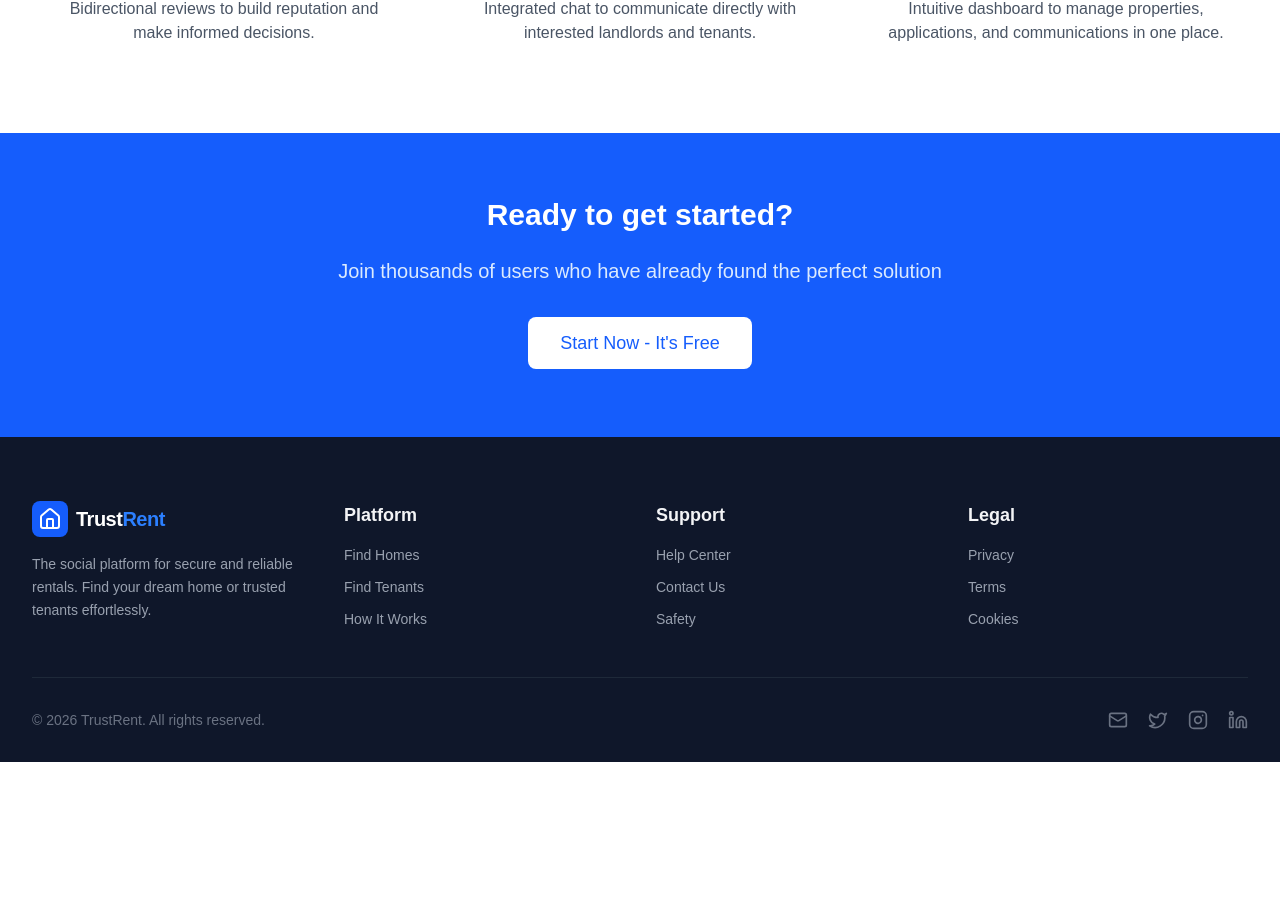
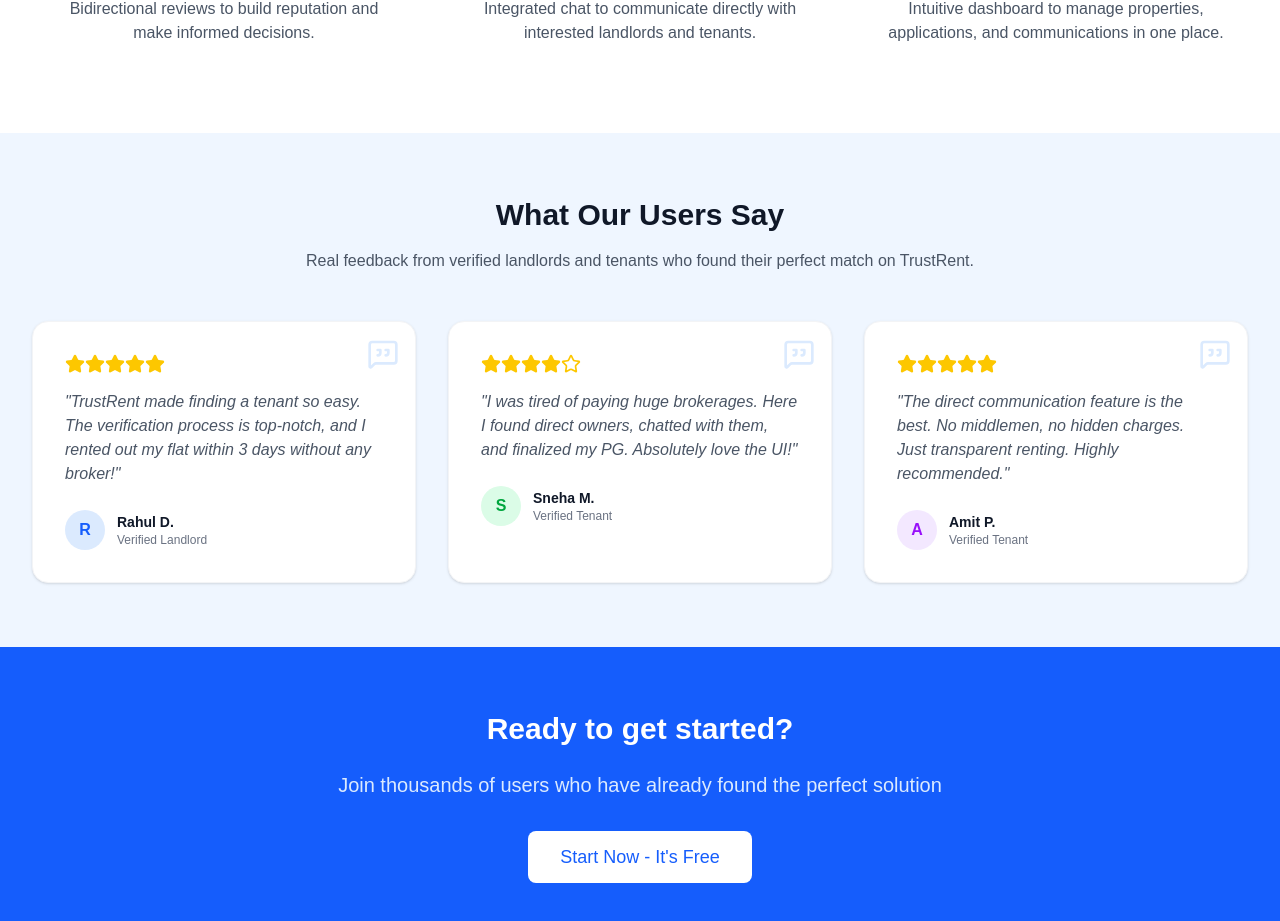
Before and after one commit to Anway-2003/trustrent-frontend, a Next.js app: page / in a window 1280 px wide. Shown: the part 972-1893 px from the top of the page. Before the commit the page ends 1734 px from the top, so only its background shows below. Built offline with nearby package versions, Linux system fonts and the light colour scheme.

Commit message:
Homepage update

```diff
--- a/src/app/homepage.tsx
+++ b/src/app/homepage.tsx
@@ -1,8 +1,8 @@
 'use client';
 
 import Link from 'next/link';
-// Added Twitter, Instagram, Linkedin, and Mail icons for the new footer
-import { Home, Users, Star, MessageCircle, Search, Shield, User, Twitter, Instagram, Linkedin, Mail } from 'lucide-react';
+// Added Twitter, Instagram, Linkedin, Mail, and MessageSquareQuote icons
+import { Home, Users, Star, MessageCircle, Search, Shield, User, Twitter, Instagram, Linkedin, Mail, MessageSquareQuote } from 'lucide-react';
 import { useAuth } from '@/hooks/useAuth';
 import Navigation from '@/components/Navigation';
 
@@ -119,6 +119,80 @@ export default function HomePage() {
                   Intuitive dashboard to manage properties, applications,
                   and communications in one place.
                 </p>
+              </div>
+            </div>
+          </div>
+        </section>
+
+        {/* 🟢 Testimonials / Feedback Section Added Here */}
+        <section className="py-16 bg-blue-50">
+          <div className="max-w-7xl mx-auto px-4 sm:px-6 lg:px-8">
+            <h2 className="text-3xl font-bold text-center text-gray-900 mb-4">
+              What Our Users Say
+            </h2>
+            <p className="text-center text-gray-600 mb-12 max-w-2xl mx-auto">
+              Real feedback from verified landlords and tenants who found their perfect match on TrustRent.
+            </p>
+
+            <div className="grid grid-cols-1 md:grid-cols-3 gap-8">
+              {/* Feedback 1 */}
+              <div className="bg-white p-8 rounded-2xl shadow-sm border border-gray-100 relative">
+                <MessageSquareQuote className="absolute top-4 right-4 h-8 w-8 text-blue-100" />
+                <div className="flex text-yellow-400 mb-4">
+                  <Star className="h-5 w-5 fill-current" /><Star className="h-5 w-5 fill-current" /><Star className="h-5 w-5 fill-current" /><Star className="h-5 w-5 fill-current" /><Star className="h-5 w-5 fill-current" />
+                </div>
+                <p className="text-gray-600 mb-6 italic">
+                  "TrustRent made finding a tenant so easy. The verification process is top-notch, and I rented out my flat within 3 days without any broker!"
+                </p>
+                <div className="flex items-center">
+                  <div className="h-10 w-10 bg-blue-100 rounded-full flex items-center justify-center text-blue-600 font-bold">
+                    R
+                  </div>
+                  <div className="ml-3">
+                    <p className="text-sm font-bold text-gray-900">Rahul D.</p>
+                    <p className="text-xs text-gray-500">Verified Landlord</p>
+                  </div>
+                </div>
+              </div>
+
+              {/* Feedback 2 */}
+              <div className="bg-white p-8 rounded-2xl shadow-sm border border-gray-100 relative">
+                <MessageSquareQuote className="absolute top-4 right-4 h-8 w-8 text-blue-100" />
+                <div className="flex text-yellow-400 mb-4">
+                  <Star className="h-5 w-5 fill-current" /><Star className="h-5 w-5 fill-current" /><Star className="h-5 w-5 fill-current" /><Star className="h-5 w-5 fill-current" /><Star className="h-5 w-5" />
+                </div>
+                <p className="text-gray-600 mb-6 italic">
+                  "I was tired of paying huge brokerages. Here I found direct owners, chatted with them, and finalized my PG. Absolutely love the UI!"
+                </p>
+                <div className="flex items-center">
+                  <div className="h-10 w-10 bg-green-100 rounded-full flex items-center justify-center text-green-600 font-bold">
+                    S
+                  </div>
+                  <div className="ml-3">
+                    <p className="text-sm font-bold text-gray-900">Sneha M.</p>
+                    <p className="text-xs text-gray-500">Verified Tenant</p>
+                  </div>
+                </div>
+              </div>
+
+              {/* Feedback 3 */}
+              <div className="bg-white p-8 rounded-2xl shadow-sm border border-gray-100 relative">
+                <MessageSquareQuote className="absolute top-4 right-4 h-8 w-8 text-blue-100" />
+                <div className="flex text-yellow-400 mb-4">
+                  <Star className="h-5 w-5 fill-current" /><Star className="h-5 w-5 fill-current" /><Star className="h-5 w-5 fill-current" /><Star className="h-5 w-5 fill-current" /><Star className="h-5 w-5 fill-current" />
+                </div>
+                <p className="text-gray-600 mb-6 italic">
+                  "The direct communication feature is the best. No middlemen, no hidden charges. Just transparent renting. Highly recommended."
+                </p>
+                <div className="flex items-center">
+                  <div className="h-10 w-10 bg-purple-100 rounded-full flex items-center justify-center text-purple-600 font-bold">
+                    A
+                  </div>
+                  <div className="ml-3">
+                    <p className="text-sm font-bold text-gray-900">Amit P.</p>
+                    <p className="text-xs text-gray-500">Verified Tenant</p>
+                  </div>
+                </div>
               </div>
             </div>
           </div>
```
